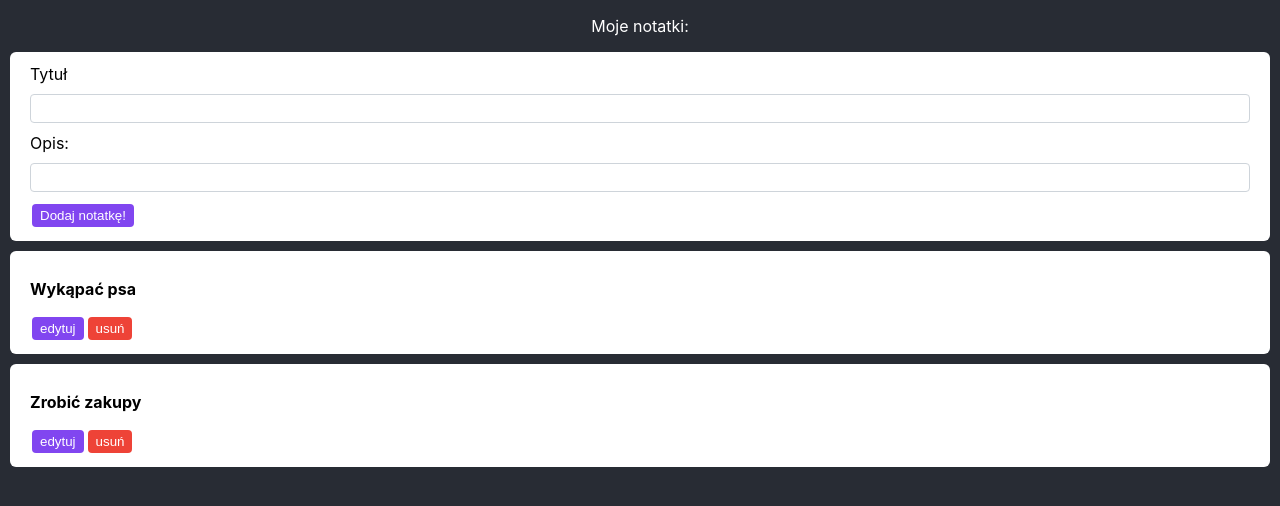
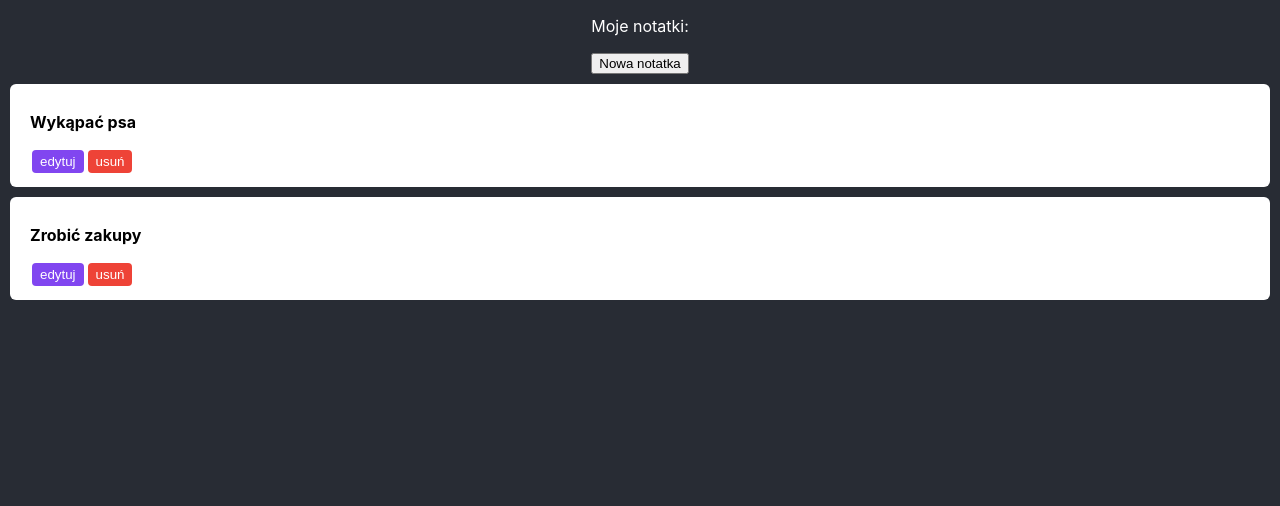
Before and after one commit to PiotrRynio/notebook-for-fun, a React (Create React App) app in the folder frontend/: page / in a window 1280 px wide. Shown: the top 506 px of the page. Built offline with nearby package versions, Linux system fonts and the light colour scheme.

Commit message:
Add showing new note form (#7)

```diff
--- a/frontend/src/components/Notes/NewNote/NewNote.jsx
+++ b/frontend/src/components/Notes/NewNote/NewNote.jsx
@@ -2,28 +2,34 @@ import React, {useState} from 'react';
 
 function NewNote(props) {
 
+  const [isShowingForm, setIsShowingForm] = useState(false);
   const [title, setTitle] = useState("");
   const [description, setDescription] = useState("");
 
   const onChangeDescriptionHandler = value => setDescription(value);
 
   const onAddNote = () => {
-    const note = {title, body:description}
+    const note = {title, body: description}
     props.onAddNote(note)
     setTitle('');
     setDescription('')
+    setIsShowingForm(false)
   }
 
   return (
-    <div className="note">
-      <label>Tytuł</label>
-      <input type="text" value={title} onChange={event => setTitle(event.target.value)}/>
+    isShowingForm ?
+     ( <div className="note">
+        <label>Tytuł</label>
+        <input type="text" value={title} onChange={event => setTitle(event.target.value)}/>
 
-      <label>Opis:</label>
-      <input type="text" value={description} onChange={event => onChangeDescriptionHandler(event.target.value)}/>
+        <label>Opis:</label>
+        <input type="text" value={description} onChange={event => onChangeDescriptionHandler(event.target.value)}/>
 
-      <button onClick={onAddNote}>Dodaj notatkę!</button>
-    </div>
+        <button onClick={onAddNote}>Dodaj notatkę!</button>
+      </div>)
+      :
+      <button onClick={()=>setIsShowingForm(true)}>Nowa notatka</button>
+
   );
 }
 
```
